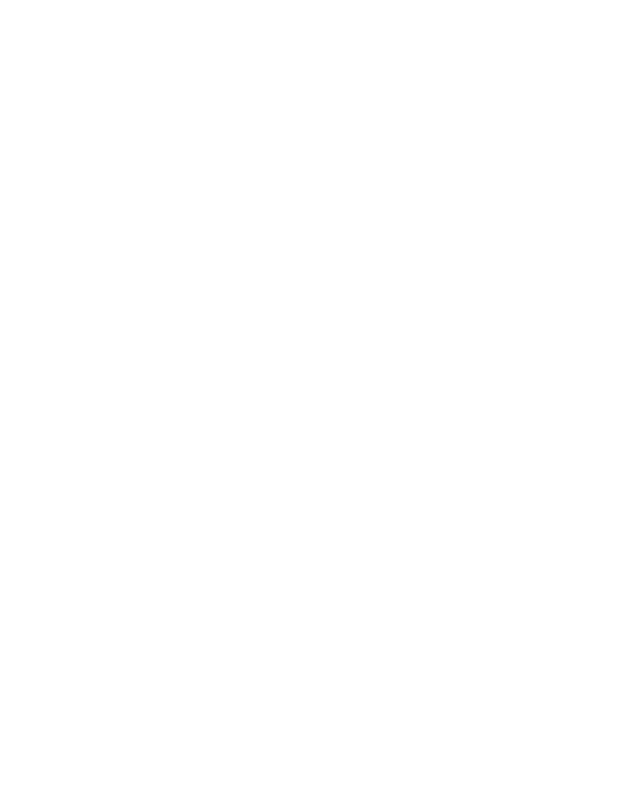
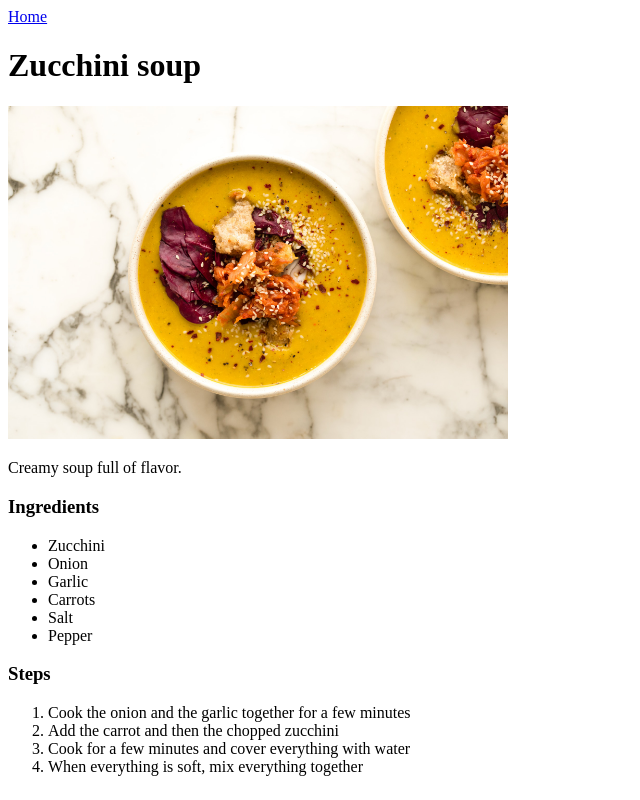
Before and after one commit to reiv-j/odin-recipes, a plain HTML site: page recipes/zucchini-soup.html in a window 1280 px wide. Shown: the whole page, without its empty margins (0-640 px from the left). Drawn offline with Linux system fonts and the light colour scheme.

Commit message:
Add new recipe and create home link

```diff
--- a/recipes/zucchini-soup.html
+++ b/recipes/zucchini-soup.html
@@ -0,0 +1,31 @@
+<!DOCTYPE html>
+<html lang="en">
+<head>
+    <meta charset="UTF-8">
+    <meta name="viewport" content="width=device-width, initial-scale=1.0">
+    <title>Odin Recipes - Zucchini soup</title>
+</head>
+<body>
+    <a href="../index.html">Home</a>
+    <h1>Zucchini soup</h1>
+    <img src="../images/zucchini-soup.jpg" alt="" width="500">
+    <p>Creamy soup full of flavor.</p>
+    <h3>Ingredients</h3>
+    <ul>
+        <li>Zucchini</li>
+        <li>Onion</li>
+        <li>Garlic</li>
+        <li>Carrots</li>
+        <li>Salt</li>
+        <li>Pepper</li>
+    </ul>
+
+    <h3>Steps</h3>
+    <ol>
+        <li>Cook the onion and the garlic together for a few minutes</li>
+        <li>Add the carrot and then the chopped zucchini</li>
+        <li>Cook for a few minutes and cover everything with water</li>
+        <li>When everything is soft, mix everything together</li>
+    </ol>
+</body>
+</html>
```
Also changed, not shown: recipes/sweet-chili-tofu.html (+1 -0 lines), recipes/vegan-meatballs.html (+1 -0 lines).
